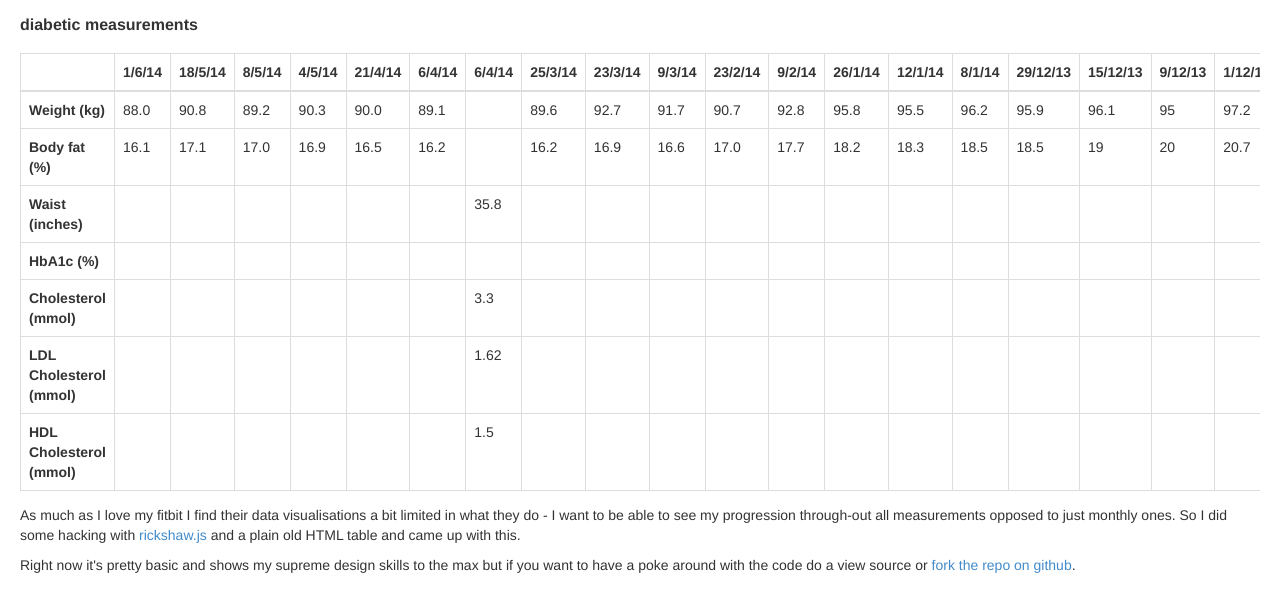
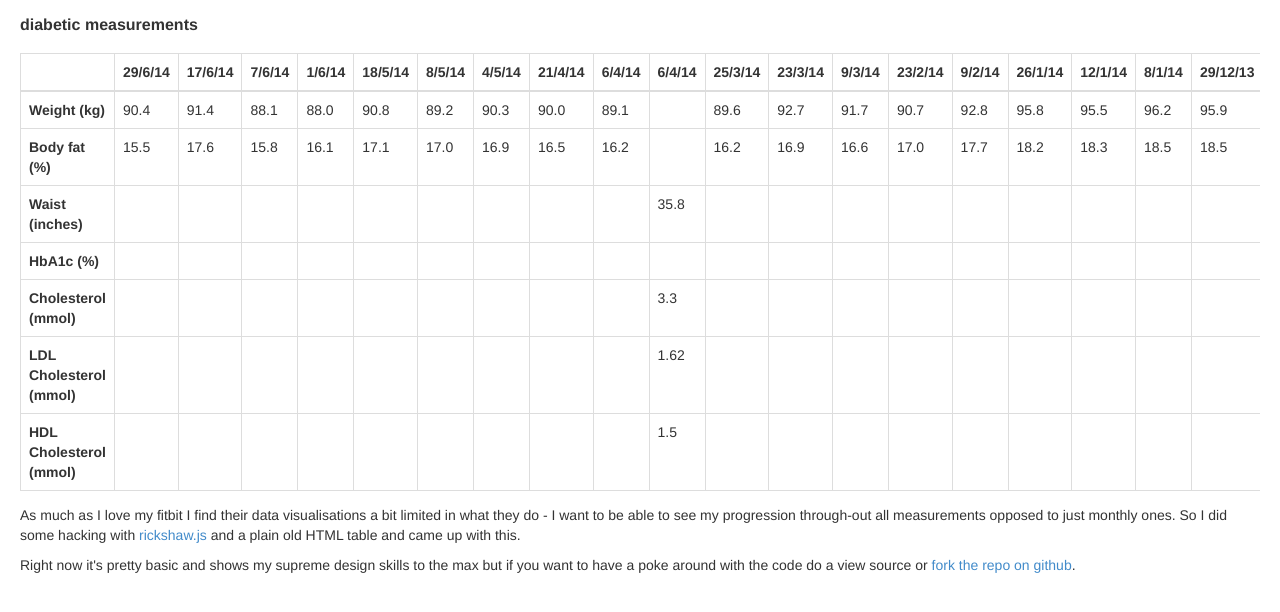
Before and after one commit to rossbruniges/diabeties.thecssdiv.co.uk, a plain HTML site: page index.html in a window 1280 px wide. Drawn offline with Linux system fonts and the light colour scheme.

Commit message:
Number of missing measurements post-holiday

```diff
--- a/index.html
+++ b/index.html
@@ -134,6 +134,9 @@
 						<thead>
 							<tr>
 								<td></td>
+								<th scope="col">29/6/14</th>
+								<th scope="col">17/6/14</th>
+								<th scope="col">7/6/14</th>
 								<th scope="col">1/6/14</th>
 								<th scope="col">18/5/14</th>
 								<th scope="col">8/5/14</th>
@@ -183,6 +186,9 @@
 						<tbody id="health_data">
 							<tr>
 								<th scope="row" data-target="88">Weight (kg)</th>
+								<td>90.4</td>
+								<td>91.4</td>
+								<td>88.1</td>
 								<td>88.0</td>
 								<td>90.8</td>
 								<td>89.2</td>
@@ -229,6 +235,9 @@
 							</tr>
 							<tr>
 								<th scope="row" data-target="18">Body fat (%)</th>
+								<td>15.5</td>
+								<td>17.6</td>
+								<td>15.8</td>
 								<td>16.1</td>
 								<td>17.1</td>
 								<td>17.0</td>
@@ -275,6 +284,9 @@
 							</tr>
 							<tr>
 								<th scope="row" data-target="33.8">Waist (inches)</th>
+								<td></td>
+								<td></td>
+								<td></td>
 								<td></td>
 								<td></td>
 								<td></td>
@@ -342,6 +354,9 @@
 								<td></td>
 								<td></td>
 								<td></td>
+								<td></td>
+								<td></td>
+								<td></td>
 								<td>5</td>
 								<td></td>
 								<td></td>
@@ -367,6 +382,9 @@
 							</tr>
 							<tr>
 								<th scope="row" data-target="4.5">Cholesterol (mmol)</th>
+								<td></td>
+								<td></td>
+								<td></td>
 								<td></td>
 								<td></td>
 								<td></td>
@@ -419,6 +437,9 @@
 								<td></td>
 								<td></td>
 								<td></td>
+								<td></td>
+								<td></td>
+								<td></td>
 								<td>1.62</td>
 								<td></td>
 								<td></td>
@@ -459,6 +480,9 @@
 							</tr>
 							<tr>
 								<th scope="row" data-target="2">HDL Cholesterol (mmol)</th>
+								<td></td>
+								<td></td>
+								<td></td>
 								<td></td>
 								<td></td>
 								<td></td>
```
